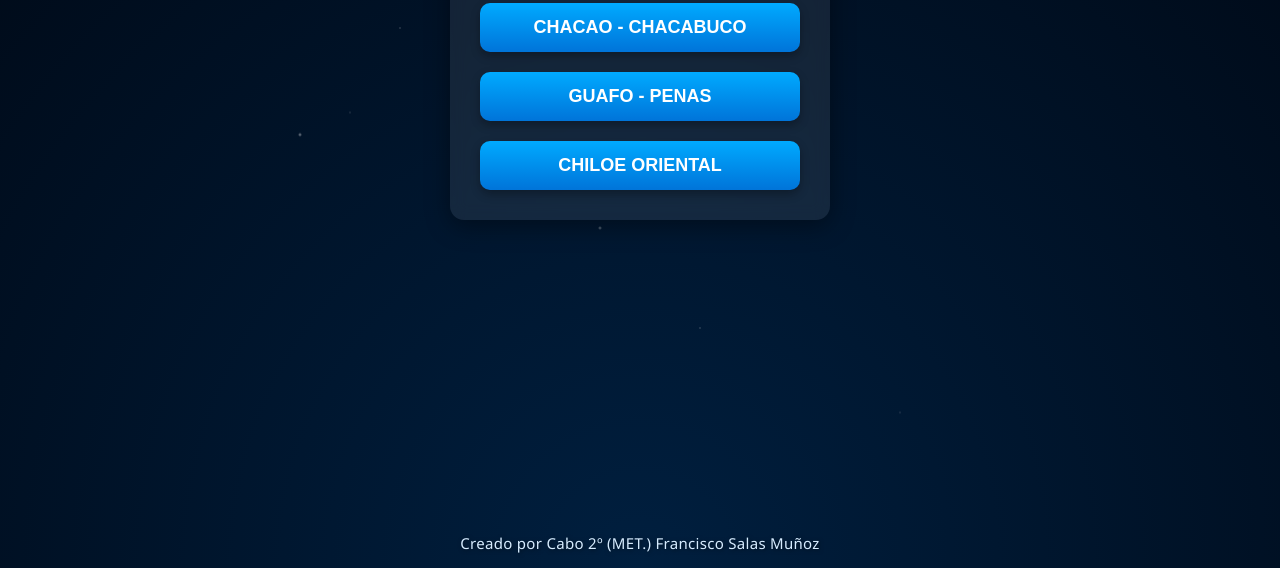
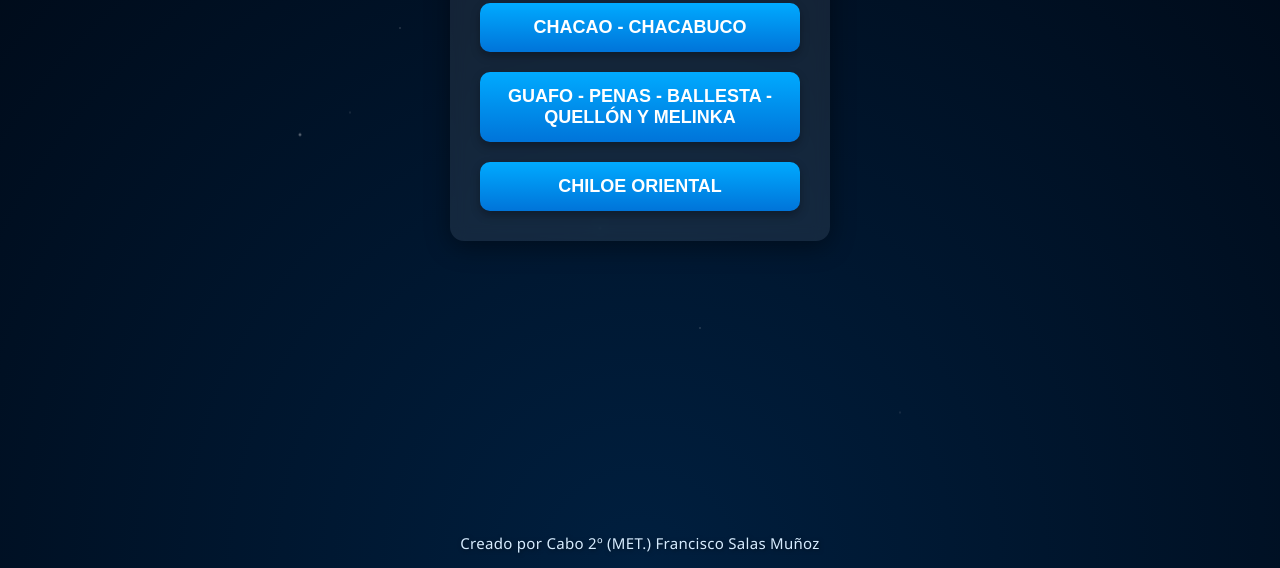
Before and after one commit to Fran5142/GENERADOR-DE-PRONOSTICOS-PDF, a plain HTML site: page index.html in a window 1280 px wide. Shown: the part 232-800 px from the top of the page. Drawn offline with Linux system fonts and the light colour scheme.

Commit message:
Update index.html

```diff
--- a/index.html
+++ b/index.html
@@ -169,7 +169,7 @@
 
     <button onclick="window.open('https://fran5142.github.io/Pronosticos-chacao-chacabuco-PDF/', '_blank')">CHACAO - CHACABUCO</button>
 
-    <button onclick="window.open('https://fran5142.github.io/Pronosticos-guafo-penas-PDF/', '_blank')">GUAFO - PENAS</button>
+    <button onclick="window.open('https://fran5142.github.io/Pronosticos-guafo-penas-PDF/', '_blank')">GUAFO - PENAS - BALLESTA - QUELLÓN Y MELINKA</button>
 
     <button onclick="window.open('https://fran5142.github.io/Pronosticos-chiloe-oriental-PDF/', '_blank')">CHILOE ORIENTAL</button>
 
```
